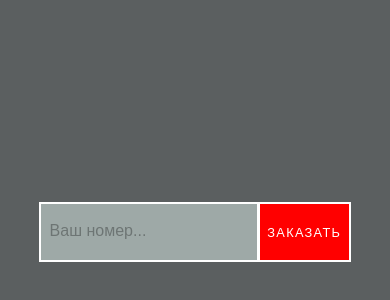
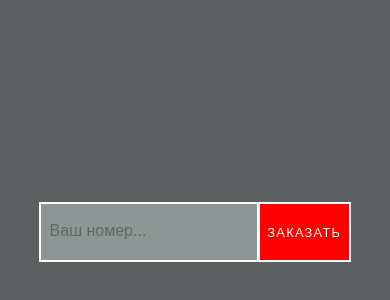
Before and after one commit to zatrimaylova/zatrymailava_test-task, a website built with webpack: page src/index.html in a window 390 px wide. Shown: the part 190-490 px from the top of the page. Built offline with nearby package versions, Linux system fonts and the light colour scheme.

Commit message:
dev fixed input styles

```diff
--- a/src/styles/styles.scss
+++ b/src/styles/styles.scss
@@ -107,11 +107,13 @@ main {
     form {
       .input-holder {
         transform: skewX(0);
+
         input {
           transform: skewX(0);
           width: 100%;
           margin-left: 0;
           padding-left: 4%;
+          background-color: rgba(224, 242, 236, 0.371);
         }
 
         label {
```
